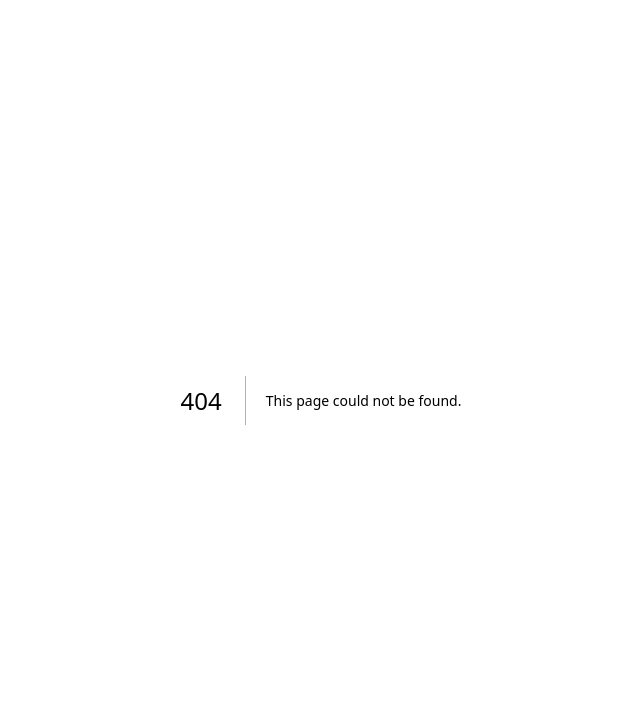
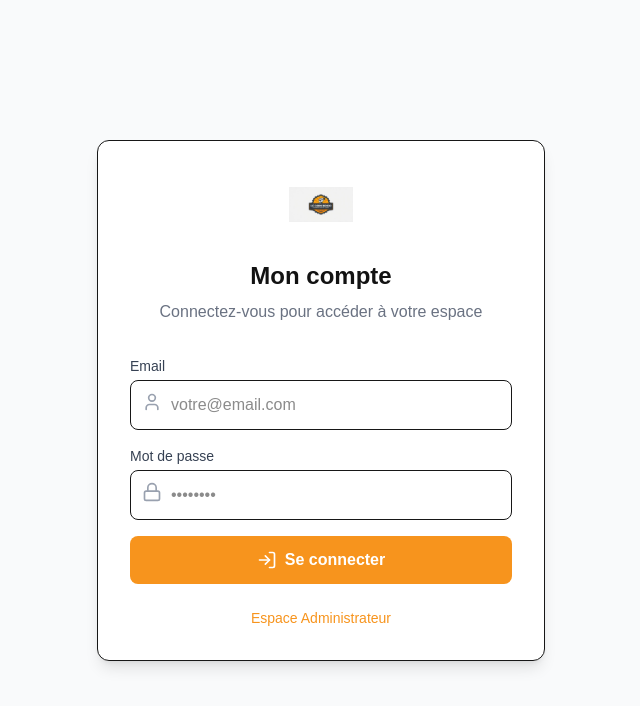
Before and after one commit to lecoinbrico25R/Le-Coin-Brico, a Next.js app: page /login in a window 1280 px wide. Before the commit this address had no page. Shown: the top 706 px of the page, without its empty margins (319-959 px from the left). Built offline with nearby package versions, Linux system fonts and the light colour scheme.

Commit message:
feat: ajouter la page de connexion utilisateur

```diff
--- /dev/null
+++ b/src/app/login/page.tsx
@@ -0,0 +1,48 @@
+"use client";
+
+import Link from 'next/link';
+import { User, Lock, LogIn } from 'lucide-react';
+import { useTranslation } from '@/context/TranslationContext';
+
+export default function LoginPage() {
+  const { language, t } = useTranslation();
+
+  return (
+    <div className="min-h-screen bg-gray-50 flex items-center justify-center p-4" dir={language === 'ar' ? 'rtl' : 'ltr'}>
+      <div className="bg-white p-8 rounded-xl shadow-lg border w-full max-w-md">
+        <div className="text-center mb-8">
+          <Link href="/" className="inline-block mb-4">
+            <img src="/images/logo.png" alt="LCB" className="w-16 h-16 mx-auto object-contain" />
+          </Link>
+          <h1 className="text-2xl font-bold text-[#121212]">{t('header.account') || 'Mon compte'}</h1>
+          <p className="text-gray-500 mt-2">Connectez-vous pour accéder à votre espace</p>
+        </div>
+
+        <form className="space-y-4">
+          <div>
+            <label className="block text-sm font-medium mb-1 text-gray-700">Email</label>
+            <div className="relative">
+              <User className="absolute left-3 top-3 text-gray-400" size={20} />
+              <input type="email" placeholder="votre@email.com" className="w-full pl-10 p-3 border rounded-lg focus:ring-2 focus:ring-[#F7941D] outline-none" />
+            </div>
+          </div>
+          <div>
+            <label className="block text-sm font-medium mb-1 text-gray-700">Mot de passe</label>
+            <div className="relative">
+              <Lock className="absolute left-3 top-3 text-gray-400" size={20} />
+              <input type="password" placeholder="••••••••" className="w-full pl-10 p-3 border rounded-lg focus:ring-2 focus:ring-[#F7941D] outline-none" />
+            </div>
+          </div>
+          <button type="button" className="w-full bg-[#F7941D] hover:bg-orange-600 text-white font-bold py-3 rounded-lg flex items-center justify-center gap-2 transition-colors">
+            <LogIn size={20} />
+            Se connecter
+          </button>
+        </form>
+
+        <div className="mt-6 text-center text-sm text-gray-500">
+          <Link href="/admin/login" className="text-[#F7941D] hover:underline">Espace Administrateur</Link>
+        </div>
+      </div>
+    </div>
+  );
+}
```
